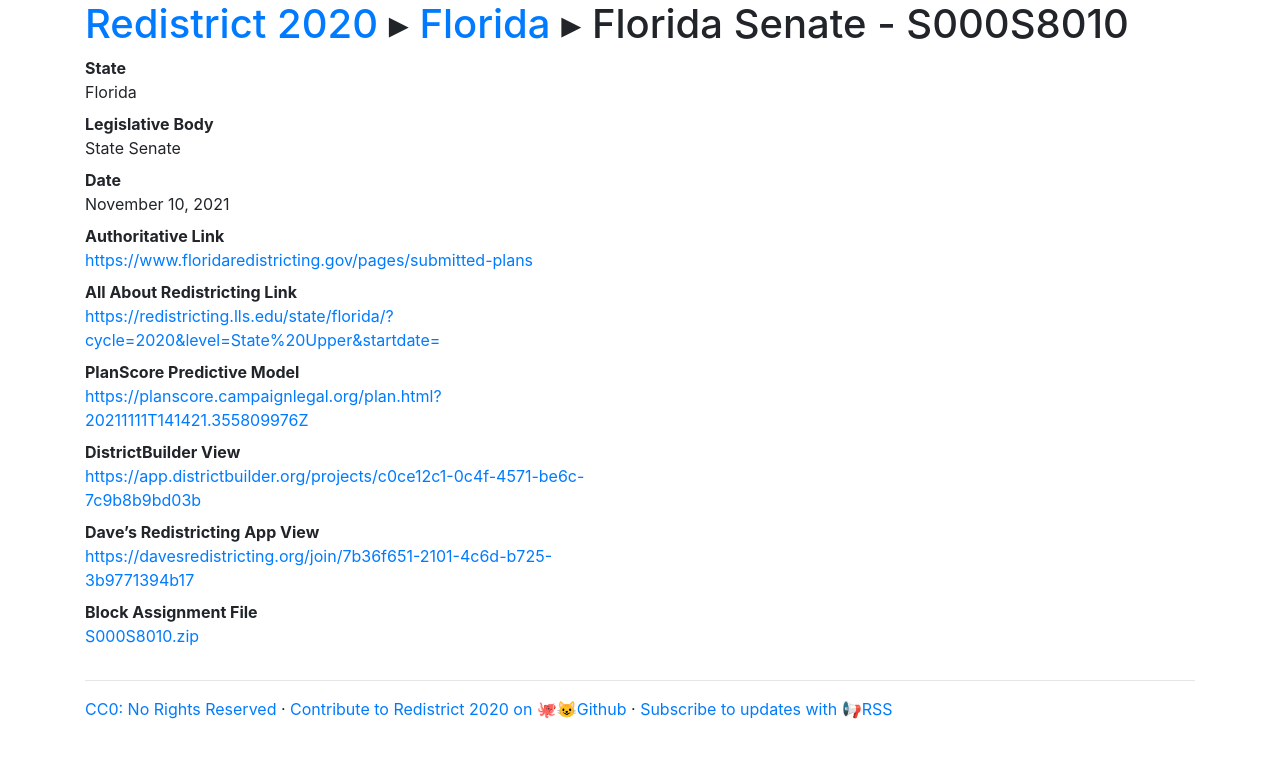
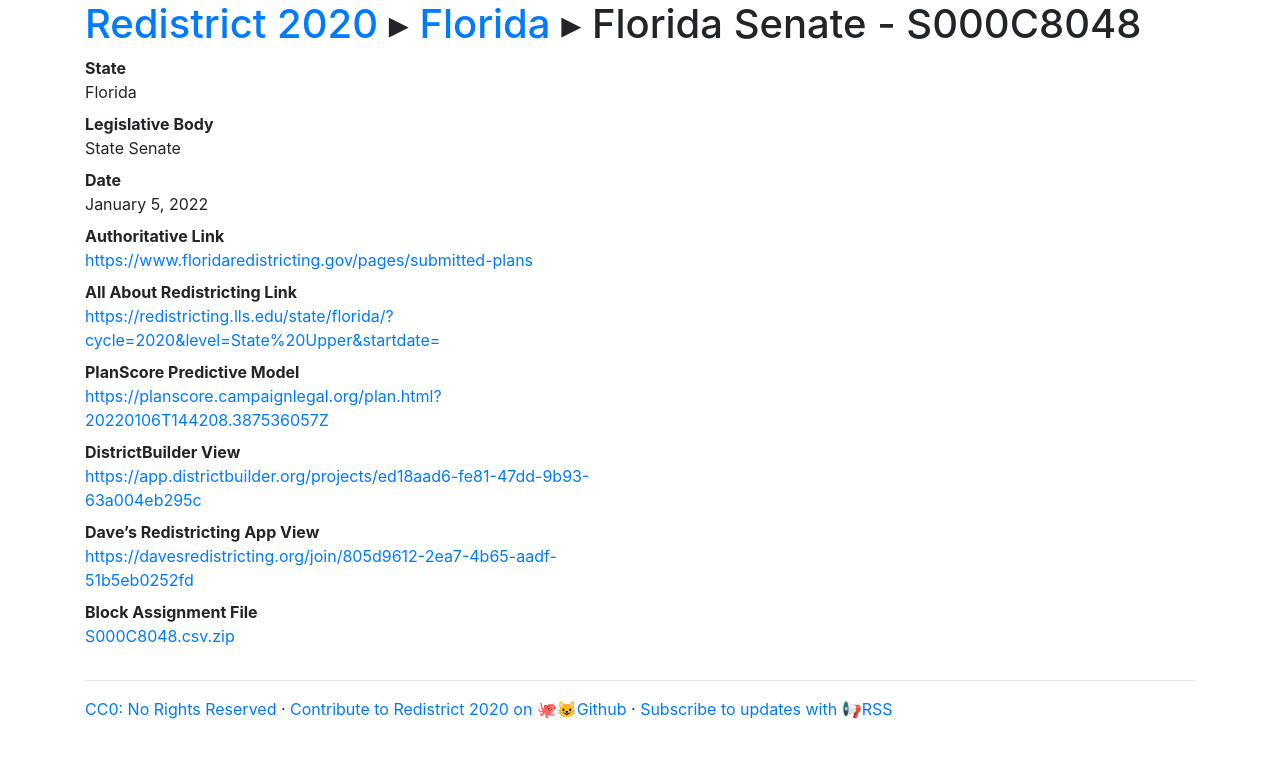
Before and after one commit to PlanScore/Redistrict2020, a Jekyll site: the page built from _plans/FL-2021-11-senate-S000S8048.md, in a window 1280 px wide. Shown: the top 758 px of the page. Built offline with Jekyll 4.4.1, drawn with Linux system fonts in a browser that asks for light colours; nearby versions of some CDN libraries.

Commit message:
Update FL-2021-11-senate-S000S8048.md

```diff
--- a/_plans/FL-2021-11-senate-S000S8048.md
+++ b/_plans/FL-2021-11-senate-S000S8048.md
@@ -1,16 +1,16 @@
 ---
 state: Florida
-title: Florida Senate - S000S8010
+title: Florida Senate - S000C8048
 body: State Senate
-date: 2021-11-10
+date: 2022-01-05
 authoritative_link: https://www.floridaredistricting.gov/pages/submitted-plans
 allabout_link: https://redistricting.lls.edu/state/florida/?cycle=2020&level=State%20Upper&startdate=
-planscore_link: https://planscore.campaignlegal.org/plan.html?20211111T141421.355809976Z
-districtbuilder_link: https://app.districtbuilder.org/projects/c0ce12c1-0c4f-4571-be6c-7c9b8b9bd03b
-davesredist_link: https://davesredistricting.org/join/7b36f651-2101-4c6d-b725-3b9771394b17
+planscore_link: https://planscore.campaignlegal.org/plan.html?20220106T144208.387536057Z
+districtbuilder_link: https://app.districtbuilder.org/projects/ed18aad6-fe81-47dd-9b93-63a004eb295c
+davesredist_link: https://davesredistricting.org/join/805d9612-2ea7-4b65-aadf-51b5eb0252fd
 five38_link:
-blockassignment_file: /files/FL-2021-11/S000S8010.zip
 shapefile_file:
+blockassignment_file: /files/FL-2022-01/S000C8048.csv.zip
 simplegeojson_file:
 
 layout: plan-page
```
